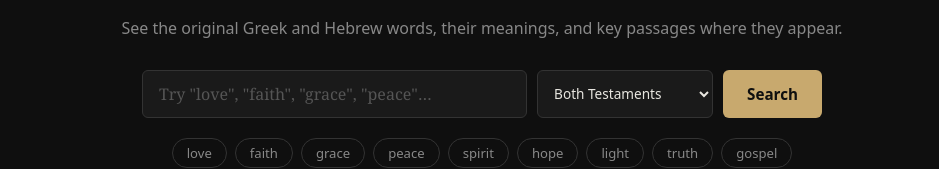
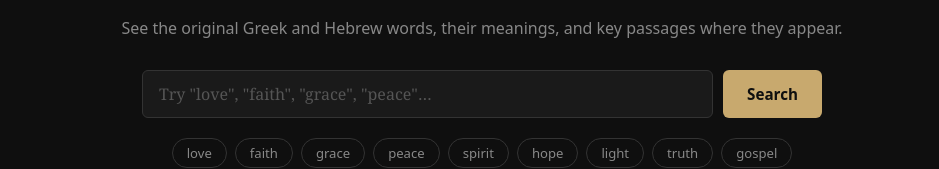
Before and after one commit to dougtomich/bible-word-study, a React (Vite) app: page / in a window 1280 px wide. Shown: the part 193-362 px from the top of the page, without its empty margins (158-1097 px from the left). Built offline with nearby package versions, Linux system fonts and the light colour scheme.

Commit message:
Remove OT/NT testament filter dropdown

```diff
--- a/src/App.jsx
+++ b/src/App.jsx
@@ -2,11 +2,8 @@ import { useState } from 'react'
 import './App.css'
 import { GREEK_WORDS, KEY_PASSAGES } from './data.js'
 
-const TESTAMENT_LABELS = { NT: 'New Testament', OT: 'Old Testament', Both: 'Both Testaments' }
-
 export default function App() {
   const [searchInput, setSearchInput] = useState('')
-  const [testament, setTestament] = useState('Both')
   const [results, setResults] = useState(null)
   const [searched, setSearched] = useState(false)
 
@@ -23,16 +20,11 @@ export default function App() {
       return
     }
 
-    const filtered = testament === 'Both'
-      ? words
-      : words.filter(w => w.testament === testament)
-
-    setResults({ word: term, definitions: filtered, passages })
+    setResults({ word: term, definitions: words, passages })
   }
 
   const handlePill = (word) => {
     setSearchInput(word)
-    setTestament('Both')
     const words = GREEK_WORDS[word]
     const passages = KEY_PASSAGES[word] || []
     setResults({ word, definitions: words, passages })
@@ -71,15 +63,6 @@ export default function App() {
                 onChange={e => setSearchInput(e.target.value)}
                 placeholder='Try "love", "faith", "grace", "peace"…'
               />
-              <select
-                className="testament-select"
-                value={testament}
-                onChange={e => setTestament(e.target.value)}
-              >
-                <option value="Both">Both Testaments</option>
-                <option value="NT">New Testament only</option>
-                <option value="OT">Old Testament only</option>
-              </select>
               <button className="search-btn" type="submit">Search</button>
             </div>
           </form>
@@ -105,7 +88,6 @@ export default function App() {
             <div className="results-header">
               <h2>
                 Results for <span className="highlight">&ldquo;{results.word}&rdquo;</span>
-                <span className="testament-badge">{TESTAMENT_LABELS[testament]}</span>
               </h2>
               <p className="results-count">
                 {results.definitions.length} original word{results.definitions.length !== 1 ? 's' : ''} found
```
